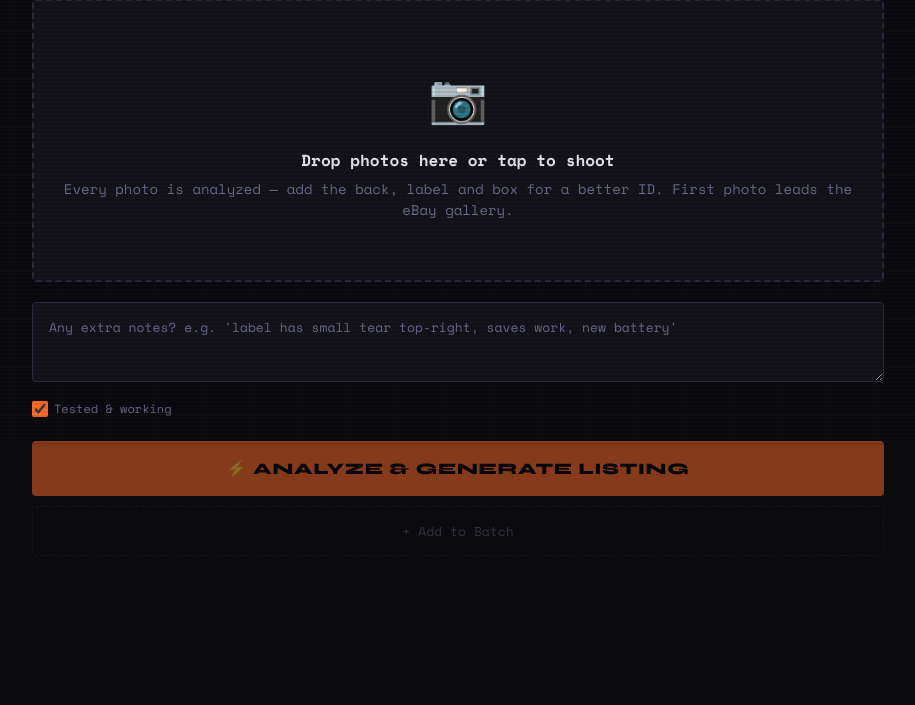
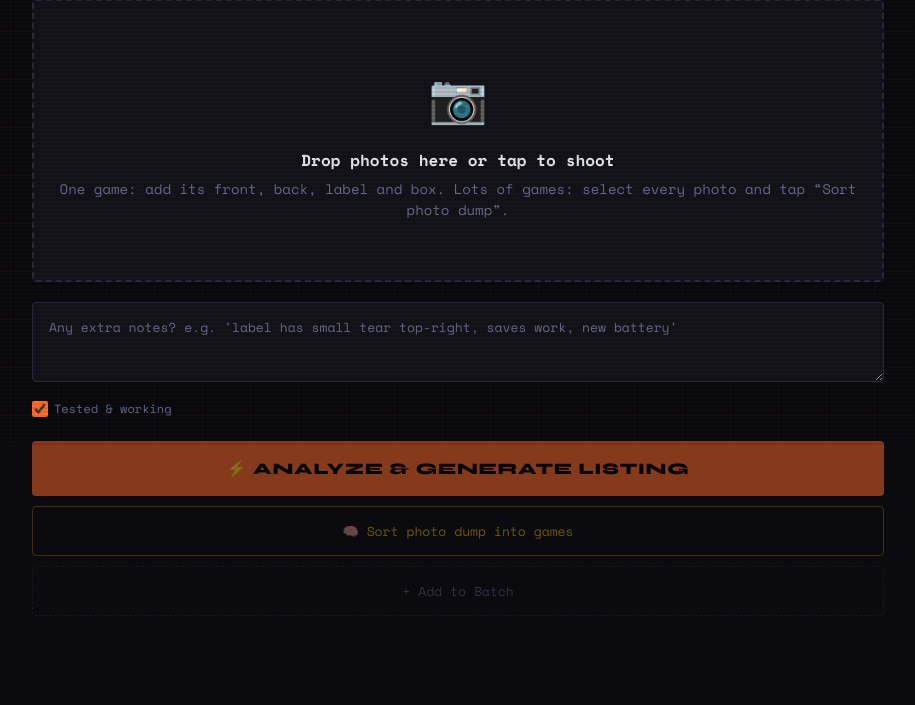
Before and after one commit to stormr-doteth/ebayListingBot, a Flask app: page / in a window 1280 px wide. Shown: the part 353-1058 px from the top of the page, without its empty margins (182-1097 px from the left). Before the commit the page ends 909 px from the top, so only its background shows below. Run offline with Flask 3, Linux system fonts and the light colour scheme; some libraries are stand-ins or nearby versions.

Commit message:
Add photo dump: sort a pile of photos into one listing per game
Select up to 60 photos of many games at once. They're uploaded once, ordered
by EXIF capture time, and one Claude call reads numbered contact sheets and
splits them into items (backs go with the neighbouring front). Groups land in
the batch queue with split/merge controls, and analysis reuses the uploaded
photos via hard links instead of re-uploading.

Co-Authored-By: Claude Opus 5.5 <noreply@anthropic.com>

```diff
--- a/app.py
+++ b/app.py
@@ -120,7 +120,7 @@ def _load_secret_key() -> str:
 
 
 app = Flask(__name__)
-app.config["MAX_CONTENT_LENGTH"] = 200 * 1024 * 1024  # batch: many games x several phone photos
+app.config["MAX_CONTENT_LENGTH"] = 400 * 1024 * 1024  # photo dumps: up to 60 full-size phone photos
 app.config["SESSION_COOKIE_SAMESITE"] = "Lax"
 app.secret_key = _load_secret_key()
 
@@ -289,20 +289,37 @@ def pricecharting_api_matches(game_title: str, platform: str, limit: int = 3) ->
 #  Photos
 # ─────────────────────────────────────────
 
-def save_photos(files, dest: Path) -> list[str]:
+def _taken_at(img: Image.Image) -> str:
+    """Capture time from EXIF ("2026:09:25 12:02:31.123"), or "" if the photo has none."""
+    try:
+        exif = img.getexif()
+        sub = exif.get_ifd(0x8769)                      # Exif sub-IFD
+        stamp = sub.get(36867) or exif.get(306) or ""   # DateTimeOriginal, else DateTime
+        fraction = sub.get(37521) or ""                 # SubSecTimeOriginal (bursts in one second)
+        return f"{stamp}.{fraction}" if stamp and fraction else str(stamp)
+    except Exception:
+        return ""
+
+
+def save_photos(files, dest: Path, taken: list | None = None) -> list[str]:
     """Save uploads as clean JPEGs (HEIC converted, EXIF/GPS stripped, rotation fixed).
     Also writes smaller copies to dest/ai/ for Claude. Returns photo refs relative
-    to UPLOAD_DIR — the only thing the browser ever sends back to us."""
+    to UPLOAD_DIR — the only thing the browser ever sends back to us. If `taken` is a list,
+    each saved photo's (EXIF capture time, upload index) is appended to it."""
     (dest / "ai").mkdir(parents=True, exist_ok=True)
     refs = []
     for i, f in enumerate(files):
         if not f or not f.filename or Path(f.filename).suffix.lower() not in ALLOWED_PHOTO_EXTS:
             continue
         try:
-            img = ImageOps.exif_transpose(Image.open(f.stream)).convert("RGB")
+            original = Image.open(f.stream)
+            captured = _taken_at(original)
+            img = ImageOps.exif_transpose(original).convert("RGB")
         except Exception:
             print(f"[uploads] Skipped unreadable photo {f.filename!r}")
             continue
+        if taken is not None:
+            taken.append((captured, i))
         full = dest / f"photo_{len(refs)}.jpg"
         listing_img = img.copy()
         listing_img.thumbnail((2400, 2400))          # plenty for eBay's zoom, fast to upload
@@ -386,7 +403,7 @@ class ClaudeError(RuntimeError):
 
 
 def run_claude(prompt: str, schema: dict, cwd: Path, tools: list[str], timeout: int = CLAUDE_TIMEOUT,
-               usage: dict | None = None) -> dict:
+               usage: dict | None = None, effort: str | None = None) -> dict:
     """Run one headless Claude Code call and return its structured JSON output.
 
     - Uses your Claude plan login (ANTHROPIC_API_KEY is removed so it never bills an API key).
@@ -404,6 +421,8 @@ def run_claude(prompt: str, schema: dict, cwd: Path, tools: list[str], timeout:
         "--no-session-persistence",
         "--setting-sources", "",
     ]
+    if effort:
+        cmd += ["--effort", effort]
 
     env = {k: v for k, v in os.environ.items() if k not in ("ANTHROPIC_API_KEY", "ANTHROPIC_AUTH_TOKEN")}
     try:
@@ -499,9 +518,76 @@ Seller's notes (trust these over the photos for things photos can't show):
     return run_claude(prompt, GAME_INFO_SCHEMA, cwd=photo_dir / "ai", tools=["Read"], timeout=150, usage=usage)
 
 
-def make_contact_sheet(paths: list[Path], out: Path, width: int = 1568):
+GROUPS_SCHEMA = {
+    "type": "object",
+    "properties": {
+        "groups": {
+            "type": "array",
+            "items": {
+                "type": "object",
+                "properties": {
+                    "photos": {"type": "array", "items": {"type": "integer"}, "description": "Photo numbers in this item"},
+                    "item": {"type": "string", "description": "Short label, e.g. 'Diddy Kong Racing — N64 cart'"},
+                },
+                "required": ["photos", "item"],
+            },
+        },
+    },
+    "required": ["groups"],
+}
+
+DUMP_MAX_PHOTOS = 60
+DUMP_SHEET_SIZE = 20   # photos per contact sheet (4 x 5); the CLI attaches up to 3 sheets
+
+
+def group_photos(photo_dir: Path, count: int, usage: dict | None = None) -> list[dict]:
+    """Split a photo dump (photo_1..photo_N in the order taken) into one group per item.
+    Returns [{"photos": [1-based numbers], "item": label}] covering every photo exactly once."""
+    photos = [photo_dir / "ai" / f"photo_{i}.jpg" for i in range(count)]
+    sheets = []
+    for start in range(0, count, DUMP_SHEET_SIZE):
+        sheet = photo_dir / "ai" / f"dump_sheet_{len(sheets) + 1}.jpg"
+        make_contact_sheet(photos[start:start + DUMP_SHEET_SIZE], sheet, cols=4,
+                           labels=[str(n) for n in range(start + 1, min(start + DUMP_SHEET_SIZE, count) + 1)])
+        sheets.append(sheet)
+    prompt = f"""{chr(10).join('@' + s.name for s in sheets)}
+
+These contact sheets show {count} photos, numbered 1–{count} in the order they were taken.
+The seller photographed several items one after another (retro games: carts, discs, boxes,
+manuals, consoles) and wants one eBay listing per physical item. Split the photos into items.
+
+How to decide:
+- Photos of one item are almost always consecutive: e.g. front, back, label close-up, box, manual.
+- A new item starts when a different title/front appears. Backs of carts and discs often look
+  identical across games — a back belongs with the item photographed next to it (usually the
+  front just before it), not with another game.
+- Two copies of the same game are separate items if the photos clearly show two physical copies.
+- A box and manual photographed right after a cart are the same item (a complete copy).
+- Decide from the contact sheets — you only need to tell items apart, not read fine print.
+  Only if two neighbouring photos are genuinely ambiguous, Read at most 2 full photos:
+  photo_N.jpg is photo number N+1 (photo_0.jpg = number 1).
+- item: just "<title> — <platform> <cart/disc/CIB/etc.>". Keep it short.
+- Every photo number from 1 to {count} must appear in exactly one group, in order."""
+    result = run_claude(prompt, GROUPS_SCHEMA, cwd=photo_dir / "ai", tools=["Read"], timeout=180, usage=usage,
+                        effort="medium")  # low was faster but mis-grouped a back photo in testing
+
+    # Repair anything the model got wrong so every photo lands in exactly one group
+    seen, groups = set(), []
+    for group in result.get("groups", []):
+        nums = [n for n in group.get("photos", []) if isinstance(n, int) and 1 <= n <= count and n not in seen]
+        seen.update(nums)
+        if nums:
+            groups.append({"photos": sorted(nums), "item": str(group.get("item", ""))[:80]})
+    for n in range(1, count + 1):
+        if n not in seen:
+            groups.append({"photos": [n], "item": "Unsorted photo"})
+    return sorted(groups, key=lambda g: g["photos"][0])
+
+
+def make_contact_sheet(paths: list[Path], out: Path, width: int = 1568, cols: int | None = None,
+                       labels: list[str] | None = None):
     """Tile photos into one labelled grid image."""
-    cols = 2 if len(paths) <= 4 else 3
+    cols = cols or (2 if len(paths) <= 4 else 3)
     cell = width // cols
     thumbs = []
     for p in paths:
@@ -515,8 +601,9 @@ def make_contact_sheet(paths: list[Path], out: Path, width: int = 1568):
     for i, (p, im) in enumerate(zip(paths, thumbs)):
         x, y = (i % cols) * cell, (i // cols) * cell
         sheet.paste(im, (x + (cell - im.width) // 2, y + (cell - im.height) // 2))
-        draw.rectangle((x, y, x + 190, y + 48), fill="black")
-        draw.text((x + 8, y + 4), p.stem, fill="white", font=font)
+        label = labels[i] if labels else p.stem
+        draw.rectangle((x, y, x + 20 + 22 * len(label), y + 48), fill="black")
+        draw.text((x + 8, y + 4), label, fill="white", font=font)
     sheet.save(out, "JPEG", quality=88)
 
 
@@ -1007,12 +1094,78 @@ def _sse(event: dict) -> str:
     return f"data: {json.dumps(event)}\n\n"
 
 
+@app.route("/group-photos", methods=["POST"])
+@require_pin
+def group_photos_route():
+    """Photo dump → sorted by capture time → split into one group per game.
+
+    Form: photos (files), modified (JSON list of each file's lastModified ms, a fallback when a
+    photo has no EXIF time). Returns {groups: [{item, photos: [{ref, index}]}]} where `index`
+    is the file's position in the upload, so the browser can show its own thumbnails."""
+    files = request.files.getlist("photos")
+    if not 2 <= len(files) <= DUMP_MAX_PHOTOS:
+        return jsonify({"error": f"Send between 2 and {DUMP_MAX_PHOTOS} photos"}), 400
+    try:
+        modified = [float(m) for m in json.loads(request.form.get("modified", "[]"))]
+    except (ValueError, TypeError):
+        modified = []
+
+    dump_dir = UPLOAD_DIR / uuid.uuid4().hex / "dump"
+    taken: list = []
+    refs = save_photos(files, dump_dir, taken)
+    if len(refs) < 2:
+        return jsonify({"error": "Need at least 2 readable photos"}), 400
+
+    # Order by EXIF capture time; fall back to the file's modified time, then upload order
+    def sort_key(k: int):
+        captured, index = taken[k]
+        fallback = modified[index] if index < len(modified) else 0
+        return (captured or time.strftime("%Y:%m:%d %H:%M:%S", time.localtime(fallback / 1000)), index)
+    order = sorted(range(len(refs)), key=sort_key)
+
+    # Renumber files into capture order so photo_0 is the first photo taken
+    ai_dir = dump_dir / "ai"
+    for k in range(len(refs)):
+        (dump_dir / f"photo_{k}.jpg").rename(dump_dir / f"tmp_{k}.jpg")
+        (ai_dir / f"photo_{k}.jpg").rename(ai_dir / f"tmp_{k}.jpg")
+    for new, old in enumerate(order):
+        (dump_dir / f"tmp_{old}.jpg").rename(dump_dir / f"photo_{new}.jpg")
+        (ai_dir / f"tmp_{old}.jpg").rename(ai_dir / f"photo_{new}.jpg")
+    ordered = [{"ref": refs[new], "index": taken[old][1]} for new, old in enumerate(order)]
+
+    usage: dict = {}
+    try:
+        groups = group_photos(dump_dir, len(refs), usage)
+    except Exception as e:
+        return jsonify({"error": str(e)}), 500
+    print(f"[dump] {len(refs)} photos → {len(groups)} items, "
+          f"{sum(usage.get(k, 0) for k in ('input', 'cache_write', 'cache_read', 'output')):,} tokens, "
+          f"{usage.get('seconds')}s")
+    return jsonify({"groups": [{"item": g["item"], "photos": [ordered[n - 1] for n in g["photos"]]} for g in groups]})
+
+
+def _link_photos(refs: list[str], game_dir: Path) -> list[str]:
+    """Reuse already-uploaded photos (from a dump) for one game: link them into the game's own
+    folder so the analysis only sees this game's photos. Returns the refs that were valid."""
+    (game_dir / "ai").mkdir(parents=True, exist_ok=True)
+    kept = []
+    for ref in refs:
+        path = resolve_photo(ref)
+        if not path or not (path.parent / "ai" / path.name).exists():
+            continue
+        name = f"photo_{len(kept)}.jpg"
+        os.link(path.parent / "ai" / path.name, game_dir / "ai" / name)
+        kept.append(ref)
+    return kept
+
+
 @app.route("/analyze-batch", methods=["POST"])
 @require_pin
 def analyze_batch():
     """Analyze one or more games, streaming progress as Server-Sent Events.
 
-    Form fields: game_count, game_{n}_photos (files), game_{n}_notes, tested.
+    Form fields: game_count, game_{n}_photos (files) OR game_{n}_refs (JSON list of photo refs
+    already uploaded by /group-photos), game_{n}_notes, tested.
     Games run in parallel (ANALYZE_WORKERS at a time)."""
     try:
         game_count = int(request.form.get("game_count", 0))
@@ -1027,7 +1180,13 @@ def analyze_batch():
     games = []
     for g in range(game_count):
         game_dir = batch_dir / f"game_{g}"
-        refs = save_photos(request.files.getlist(f"game_{g}_photos"), game_dir)
+        if request.form.get(f"game_{g}_refs"):
+            try:
+                refs = _link_photos(json.loads(request.form[f"game_{g}_refs"])[:24], game_dir)
+            except (ValueError, TypeError):
+                refs = []
+        else:
+            refs = save_photos(request.files.getlist(f"game_{g}_photos"), game_dir)
         err = None if refs else "No readable photos — use JPG, PNG, WEBP or HEIC"
         games.append({"dir": game_dir, "refs": refs, "notes": request.form.get(f"game_{g}_notes", "")[:2000],
                       "error": err})
--- a/templates/index.html
+++ b/templates/index.html
@@ -815,6 +815,26 @@
 
     .queue-item-remove:hover { border-color: #ff4444; color: #ff4444; }
 
+    /* Photo-dump groups: thumbnails with split / merge controls */
+    .queue-item { align-items: flex-start; }
+    .queue-thumbs { display: flex; flex-wrap: wrap; gap: 6px; margin-top: 8px; }
+    .queue-thumb { position: relative; }
+    .queue-thumb img { width: 52px; height: 52px; object-fit: cover; border-radius: 3px; border: 1px solid var(--border); display: block; }
+    .queue-split {
+      position: absolute; left: -8px; top: 50%; transform: translateY(-50%);
+      width: 20px; height: 20px; border-radius: 50%; border: 1px solid var(--border);
+      background: var(--surface2); color: var(--muted); font-size: 11px; cursor: pointer; padding: 0; line-height: 1;
+    }
+    .queue-split:hover { color: var(--accent); border-color: var(--accent); }
+    .queue-actions { display: flex; flex-direction: column; gap: 6px; }
+    .queue-hint { font-size: 11px; color: var(--muted); margin: -4px 0 10px; }
+    .btn-sort-dump {
+      width: 100%; margin-top: 10px; padding: 14px; background: transparent; color: var(--accent2);
+      border: 1px solid rgba(255,204,0,0.5); border-radius: 4px; font-family: var(--font-mono);
+      font-size: 13px; cursor: pointer;
+    }
+    .btn-sort-dump:disabled { opacity: 0.4; cursor: not-allowed; }
+
     .btn-analyze-batch {
       width: 100%;
       margin-top: 16px;
@@ -1110,7 +1130,7 @@
       <span class="drop-icon">📷</span>
       <div class="drop-text">
         <strong>Drop photos here or tap to shoot</strong>
-        Every photo is analyzed — add the back, label and box for a better ID. First photo leads the eBay gallery.
+        One game: add its front, back, label and box. Lots of games: select every photo and tap “Sort photo dump”.
       </div>
     </div>
 
@@ -1128,12 +1148,17 @@
       ⚡ Analyze & Generate Listing
     </button>
 
+    <button class="btn-sort-dump" id="sort-dump-btn" disabled title="Pick lots of photos of several games at once — Claude splits them into one listing per game">
+      🧠 Sort photo dump into games
+    </button>
+
     <button class="btn-add-batch" id="add-batch-btn" disabled>
       + Add to Batch
     </button>
 
     <div id="batch-queue">
       <div class="queue-header">Batch Queue</div>
+      <div class="queue-hint">Check the groups: ✂ starts a new game at that photo, ⤒ merges a game into the one above.</div>
       <div class="queue-list" id="queue-list"></div>
       <button class="btn-analyze-batch" id="analyze-batch-btn">
         ⚡ Analyze All (0 games)
@@ -1392,7 +1417,8 @@
     formData.append('game_count', games.length);
     formData.append('tested', document.getElementById('opt-tested').checked);
     games.forEach((game, g) => {
-      game.files.forEach(f => formData.append(`game_${g}_photos`, f));
+      if (game.refs) formData.append(`game_${g}_refs`, JSON.stringify(game.refs));  // already on the Mac
+      else game.files.forEach(f => formData.append(`game_${g}_photos`, f));
       formData.append(`game_${g}_notes`, game.notes);
     });
 
@@ -1561,7 +1587,7 @@
   let selectedFiles = [];  // Array of File objects
 
   // Batch state
-  let batchQueue = [];    // Array of {files: File[], notes: string, thumbUrl: string}
+  let batchQueue = [];    // Array of {files: File[], refs?: string[] (already uploaded), notes, item?, thumbUrls: string[]}
   let batchResults = [];  // Analysis results by game index
 
   // ── Elements ───────────────────────────
@@ -1570,6 +1596,7 @@
   const thumbStrip = document.getElementById('thumb-strip');
   const analyzeBtn = document.getElementById('analyze-btn');
   const addBatchBtn = document.getElementById('add-batch-btn');
+  const sortDumpBtn = document.getElementById('sort-dump-btn');
   const batchQueueEl = document.getElementById('batch-queue');
   const queueList = document.getElementById('queue-list');
   const analyzeBatchBtn = document.getElementById('analyze-batch-btn');
@@ -1611,11 +1638,13 @@
     renderThumbs();
     analyzeBtn.disabled = false;
     addBatchBtn.disabled = false;
+    sortDumpBtn.disabled = selectedFiles.length < 2;
   }
 
   function removeFile(index) {
     selectedFiles.splice(index, 1);
     renderThumbs();
+    sortDumpBtn.disabled = selectedFiles.length < 2;
     if (selectedFiles.length === 0) {
       analyzeBtn.disabled = true;
       addBatchBtn.disabled = true;
@@ -1860,6 +1889,7 @@
     photoInput.value = '';
     analyzeBtn.disabled = true;
     addBatchBtn.disabled = true;
+    sortDumpBtn.disabled = true;
     document.getElementById('extra-notes').value = '';
   }
 
@@ -1881,16 +1911,75 @@
   });
 
   // ── Batch: Add to Queue ───────────────
+  const makeGroup = (files, extra = {}) => ({
+    files, notes: '', thumbUrls: files.map(f => URL.createObjectURL(f)), ...extra,
+  });
+  const dropGroup = (group) => group.thumbUrls.forEach(u => URL.revokeObjectURL(u));
+
   addBatchBtn.addEventListener('click', () => {
     if (selectedFiles.length === 0) return;
-    batchQueue.push({
-      files: [...selectedFiles],
-      notes: document.getElementById('extra-notes').value,
-      thumbUrl: URL.createObjectURL(selectedFiles[0]),
-    });
+    batchQueue.push(makeGroup([...selectedFiles], { notes: document.getElementById('extra-notes').value }));
     resetUploadZone();
     renderBatchQueue();
   });
+
+  // ── Photo dump: sort many photos into one group per game ──
+  sortDumpBtn.addEventListener('click', async () => {
+    const files = [...selectedFiles];
+    if (files.length < 2) return;
+    if (files.length > 60) { alert('Up to 60 photos at a time — split your dump into a few rounds.'); return; }
+
+    const formData = new FormData();
+    files.forEach(f => formData.append('photos', f));
+    formData.append('modified', JSON.stringify(files.map(f => f.lastModified || 0)));
+    sortDumpBtn.disabled = analyzeBtn.disabled = addBatchBtn.disabled = true;
+    sortDumpBtn.textContent = `Uploading & sorting ${files.length} photos... (~30–60s)`;
+
+    try {
+      const resp = await fetch('/group-photos', { method: 'POST', body: formData });
+      if (resp.status === 401) { location.reload(); return; }
+      if (resp.status === 413) throw new Error('Too much data at once — try fewer photos per dump');
+      const data = await resp.json();
+      if (!resp.ok || data.error) throw new Error(data.error || `Server error (${resp.status})`);
+
+      const notes = document.getElementById('extra-notes').value;
+      data.groups.forEach(g => batchQueue.push(makeGroup(g.photos.map(p => files[p.index]), {
+        refs: g.photos.map(p => p.ref), item: g.item, notes,
+      })));
+      resetUploadZone();
+      renderBatchQueue();
+      showToast(`Found ${data.groups.length} game${data.groups.length === 1 ? '' : 's'} — check the groups`);
+      batchQueueEl.scrollIntoView({ behavior: 'smooth' });
+    } catch (err) {
+      alert('Sorting failed: ' + err.message);
+      sortDumpBtn.disabled = analyzeBtn.disabled = addBatchBtn.disabled = false;
+    } finally {
+      sortDumpBtn.textContent = '🧠 Sort photo dump into games';
+    }
+  });
+
+  // ✂ at photo j: photos j.. become a new game right after this one
+  function splitGroup(i, j) {
+    const g = batchQueue[i];
+    const tail = { files: g.files.slice(j), thumbUrls: g.thumbUrls.slice(j), notes: g.notes,
+                   refs: g.refs && g.refs.slice(j), item: '' };
+    g.files = g.files.slice(0, j);
+    g.thumbUrls = g.thumbUrls.slice(0, j);
+    if (g.refs) g.refs = g.refs.slice(0, j);
+    batchQueue.splice(i + 1, 0, tail);
+    renderBatchQueue();
+  }
+
+  // ⤒ merge game i into the one above it
+  function mergeUp(i) {
+    const above = batchQueue[i - 1], g = batchQueue[i];
+    above.files = above.files.concat(g.files);
+    above.thumbUrls = above.thumbUrls.concat(g.thumbUrls);
+    above.refs = above.refs && g.refs ? above.refs.concat(g.refs) : undefined;  // mixed → re-upload files
+    above.notes = [above.notes, g.notes].filter(Boolean).join(' ');
+    batchQueue.splice(i, 1);
+    renderBatchQueue();
+  }
 
   function renderBatchQueue() {
     queueList.innerHTML = '';
@@ -1903,25 +1992,37 @@
     batchQueue.forEach((item, i) => {
       const row = document.createElement('div');
       row.className = 'queue-item';
+      const thumbs = item.thumbUrls.map((url, j) => `
+        <div class="queue-thumb">
+          <img src="${url}" alt="" />
+          ${j > 0 ? `<button class="queue-split" data-idx="${i}" data-photo="${j}" title="New game starts at this photo">✂</button>` : ''}
+        </div>`).join('');
       row.innerHTML = `
-        <img class="queue-item-thumb" src="${item.thumbUrl}" alt="Game ${i + 1}" />
         <div class="queue-item-info">
-          <strong>Game ${i + 1}</strong>
+          <strong>Game ${i + 1}${item.item ? ` · ${esc(item.item)}` : ''}</strong>
           ${item.files.length} photo${item.files.length > 1 ? 's' : ''}${item.notes ? ' · has notes' : ''}
+          <div class="queue-thumbs">${thumbs}</div>
         </div>
-        <button class="queue-item-remove" data-idx="${i}">✕</button>
+        <div class="queue-actions">
+          <button class="queue-item-remove" data-idx="${i}" title="Remove this game">✕</button>
+          ${i > 0 ? `<button class="queue-item-remove queue-merge" data-idx="${i}" title="Merge into the game above">⤒</button>` : ''}
+        </div>
       `;
       queueList.appendChild(row);
     });
 
-    queueList.querySelectorAll('.queue-item-remove').forEach(btn => {
+    queueList.querySelectorAll('.queue-item-remove:not(.queue-merge)').forEach(btn => {
       btn.addEventListener('click', (e) => {
         const idx = parseInt(e.currentTarget.dataset.idx);
-        URL.revokeObjectURL(batchQueue[idx].thumbUrl);
+        dropGroup(batchQueue[idx]);
         batchQueue.splice(idx, 1);
         renderBatchQueue();
       });
     });
+    queueList.querySelectorAll('.queue-merge').forEach(btn =>
+      btn.addEventListener('click', (e) => mergeUp(parseInt(e.currentTarget.dataset.idx))));
+    queueList.querySelectorAll('.queue-split').forEach(btn =>
+      btn.addEventListener('click', (e) => splitGroup(parseInt(e.currentTarget.dataset.idx), parseInt(e.currentTarget.dataset.photo))));
 
     analyzeBatchBtn.textContent = `⚡ Analyze All (${batchQueue.length} game${batchQueue.length > 1 ? 's' : ''})`;
   }
@@ -1992,7 +2093,7 @@
       const card = document.createElement('div');
       card.className = 'batch-card';
       card.dataset.idx = i;
-      const thumbSrc = batchQueue[i] ? batchQueue[i].thumbUrl : '';
+      const thumbSrc = batchQueue[i] ? batchQueue[i].thumbUrls[0] : '';
       const metaField = (field, label) =>
         `<div class="meta-item"><div class="meta-label">${label}</div><input type="text" class="meta-input" data-field="${field}" value="${esc(g[field])}" /></div>`;
 
@@ -2158,7 +2259,7 @@
 
   // ── Batch: Reset ──────────────────────
   document.getElementById('batch-reset-btn').addEventListener('click', () => {
-    batchQueue.forEach(item => URL.revokeObjectURL(item.thumbUrl));
+    batchQueue.forEach(dropGroup);
     batchQueue = [];
     batchResults = [];
     batchQueueEl.classList.remove('has-items');
```
Also changed, not shown: CLAUDE.md (+8 -0 lines), README.md.
